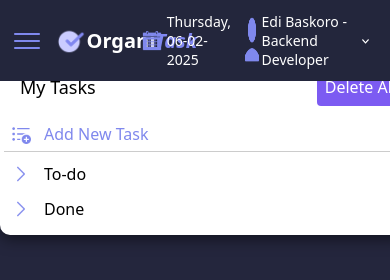
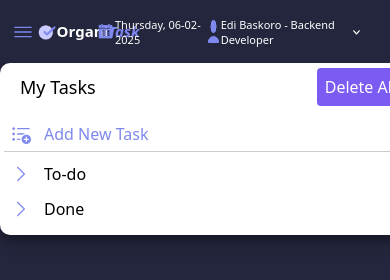
Before and after one commit to myutami16/harisenin_mission4, a plain HTML site: page index.html in a window 390 px wide. Drawn offline with nearby package versions, Linux system fonts and the light colour scheme.

Commit message:
fix: final project

```diff
--- a/app.js
+++ b/app.js
@@ -58,6 +58,20 @@ function toggleArrow() {
 		sidebarList.style.display = "none";
 	}
 }
+
+// Checkbox list
+document.addEventListener("DOMContentLoaded", function () {
+	const checkboxSidebar = document.querySelector(".checkbox-sidebar");
+	const mainContentWrapper = document.getElementById("mainContent-wrapper");
+
+	// Atur tampilan awal berdasarkan status checkbox
+	mainContentWrapper.style.display = checkboxSidebar.checked ? "block" : "none";
+
+	// Tambahkan event listener untuk perubahan status checkbox
+	checkboxSidebar.addEventListener("change", function () {
+		mainContentWrapper.style.display = this.checked ? "block" : "none";
+	});
+});
 
 // Arrow Task-List wrapper
 function toggleArrowTask(event) {
@@ -165,7 +179,6 @@ if (doneButton) {
 			listNameInput.value = "";
 			modal.style.display = "none";
 
-			// Tambahkan konten baru ke mainContent
 			const newMainContent = document.createElement("div");
 			newMainContent.className = "mainContent-wrapper";
 			newMainContent.id = uniqueId;
@@ -264,7 +277,6 @@ function attachCheckboxEvent(checkbox) {
 }
 
 // Todo List yang menyimpan ke Localstorage
-
 const taskInput = document.getElementById("taskInput");
 const taskDescription = document.getElementById("taskDescription");
 const prioritySelect = document.getElementById("prioritySelect");
--- a/styles.css
+++ b/styles.css
@@ -112,6 +112,85 @@
 	opacity: 0px;
 }
 
+.hamburger-menu {
+	width: 30px;
+	height: 30px;
+	cursor: pointer;
+}
+
+.hamburger-menu img {
+	width: 100%;
+	height: auto;
+}
+
+@media screen and (max-width: 768px) {
+	.navbar-nav {
+		margin-left: 5px;
+		gap: 45px;
+	}
+
+	.hamburger-menu {
+		width: 20px;
+		height: 20px;
+	}
+
+	.hamburger-menu img {
+		width: 20px;
+		height: auto;
+	}
+
+	.logo-wrapper {
+		width: 20px;
+		height: 20px;
+	}
+
+	.logo-text {
+		font-size: 15px;
+		font-weight: 700;
+		line-height: 35.2px;
+		color: #ffffff;
+	}
+
+	.navbar-avatar {
+		width: Hug (60px) px;
+		height: Hug (30px) px;
+		opacity: 1px;
+	}
+
+	.navbar-avatar img {
+		width: 15px;
+		height: auto;
+		opacity: 0px;
+	}
+
+	.user-information,
+	.date-container {
+		padding: 4px 0px;
+		color: rgba(255, 255, 255, 1);
+		margin-left: 2px;
+		margin-right: 2px;
+		font-size: 11px;
+		font-weight: 500;
+	}
+
+	.arrow-down {
+		position: relative;
+		width: 28px;
+		height: 28px;
+		padding: 10.02px 7px 9.33px 1px;
+		opacity: 0px;
+		cursor: pointer;
+	}
+
+	.arrow-down img {
+		width: 7px;
+		height: 4.65px;
+		top: 10.02px;
+		left: 7px;
+		opacity: 0px;
+	}
+}
+
 /* Dropdown Menu */
 .dropdown-menu {
 	display: none;
@@ -158,18 +237,6 @@
 	height: 16px;
 	gap: 0px;
 	margin: 8px 0px 8px 24px;
-}
-
-/* Menu */
-.hamburger-menu {
-	width: 30px;
-	height: 30px;
-	cursor: pointer;
-}
-
-.hamburger-menu img {
-	width: 100%;
-	height: auto;
 }
 
 /* Sidebar */
```
